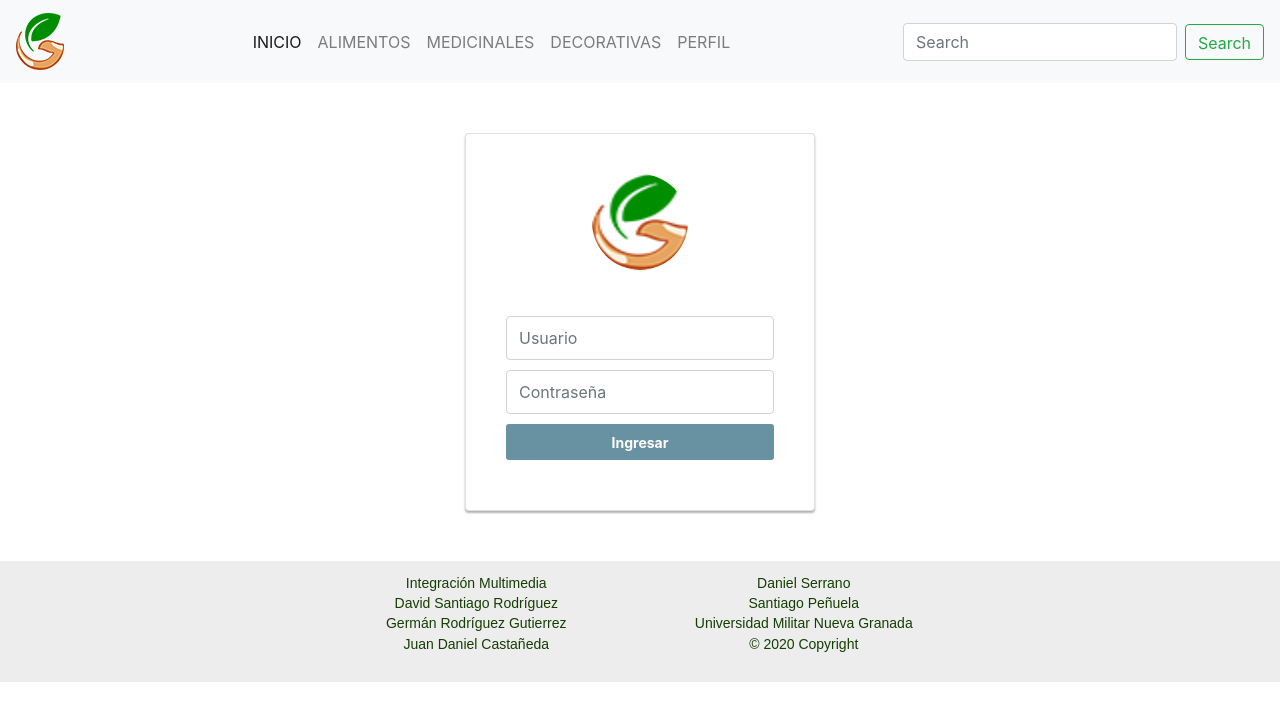
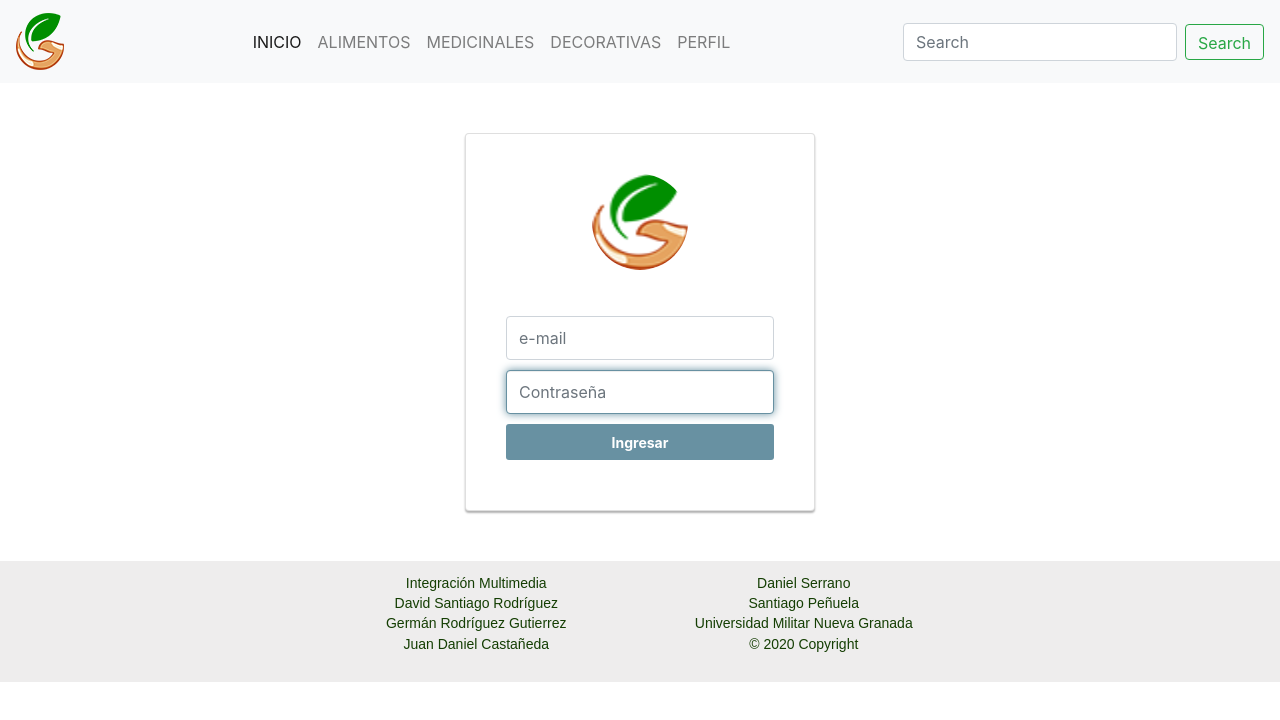
Before and after one commit to tiopobre/Grandi, a Next.js app: page /Login in a window 1280 px wide. Shown: the top 720 px of the page. Built offline with nearby package versions, Linux system fonts and the light colour scheme; no server answers; a web font is replaced by a local one.

Commit message:
haciendo autentificación de usuario

```diff
--- a/components/Layaout/header.jsx
+++ b/components/Layaout/header.jsx
@@ -1,8 +1,10 @@
-import React from 'react';
+import React, {useContext} from 'react';
 import Buscador from '../UI/buscador'
 import Navegacion from './navegacion'
 import Link from 'next/link'
+import {FirebaseContext} from '../../firebase' // context
 const Header = () => {
+    const {user,firebase} = useContext(FirebaseContext);
     return (
 
         <header id="header">
--- a/firebase/firebase.js
+++ b/firebase/firebase.js
@@ -20,6 +20,9 @@ class Firebase{
         return await nuevoUsuario.user.updateProfile({displayName : nombre})
     }
 
+    async login(email,password){
+        return await this.auth.signInWithEmailAndPassword(email,password);
+    }
 }
 
 const firebase = new Firebase();
--- /dev/null
+++ b/hooks/useAutenticacion.jsx
@@ -0,0 +1,19 @@
+import React, {useState, useEffect } from 'react';
+import firebase from '../firebase';
+
+const useAutentificacion = () => {
+    const [usuarioAutenticado, setUsuarioAutenticado] = useState (null);
+    useEffect(()=>{
+        const unsuscribe = firebase.auth.onAuthStateChanged(usuario =>{
+            if( usuario  ){
+                setUsuarioAutenticado(usuario);
+            } else {
+                setUsuarioAutenticado(null);
+            }
+        });
+        return () => unsuscribe();
+    }, []);
+    return usuarioAutenticado;
+}
+
+export default useAutentificacion;
--- a/pages/Login.jsx
+++ b/pages/Login.jsx
@@ -1,20 +1,74 @@
-import React from 'react';
+import React, { useState } from 'react';
 import Layaout from '../components/Layaout/layaout'
 import Footer from '../components/Layaout/footer';
-import Link from 'next/link'
+import Router from 'next/router'
+import firebase from '../firebase';
+//validaciones
+import useValidacion from '../hooks/useValidacion'
+import validarLogin from '../validacion/validarLogin'
+// State Inicial
+const STATE_INICIAL = {
+    email: '',
+    password: ''
+}
 
 const Login = () => {
+    const {valores, errores, handleChange, handleSubmit,} =  useValidacion(STATE_INICIAL, validarLogin, iniciasSesion)
+    const {email, password} = valores;
+
+    async function iniciasSesion (){
+        try {
+            await firebase.login(email,password);
+            Router.push('/');
+        } catch (error) {
+            console.error('Hubo un error al autenticar', error.message);
+            //guardarError
+        }
+    }
     return (
         <Layaout>
       <div className="container">
         <div className="card card-container login">
           <img id="profile-img" className="profile-img-card" src="static/imgs/LOGO_GRANDI.png" />
           <p id="profile-name" className="profile-name-card" />
-          <form className="form-signin">
-            <span id="reauth-email" className="reauth-email" />
-            <input type="email" id="inputEmail" className="form-control" placeholder="Usuario" required autofocus />
-            <input type="password" id="inputPassword" className="form-control" placeholder="Contraseña" required />
-            <button className="btn btn-lg btn-primary btn-block btn-signin" type="submit">Ingresar</button>
+
+          <form
+          className="form-signin"
+          onSubmit = {handleSubmit}
+          >
+            <span
+            id="reauth-email"
+            className="reauth-email" />
+
+            <input
+                name = "email"
+                type="email"
+                id="inputEmail"
+                className="form-control"
+                placeholder="e-mail"
+                required autoFocus
+
+                value ={email}
+                onChange ={handleChange}
+            />
+            {errores.email && <p>{errores.email}</p>}
+            <input
+                name = "password"
+                type="password"
+                id="inputPassword"
+                className="form-control"
+                placeholder="Contraseña"
+                required autoFocus
+
+                value ={password}
+                onChange ={handleChange}
+            />
+           {errores.email && <p>{errores.password}</p>}
+            <button
+                className="btn btn-lg btn-primary btn-block btn-signin"
+                type="submit"
+                value= "login"
+            >Ingresar</button>
           </form>
         </div>
       </div>
--- a/pages/_app.js
+++ b/pages/_app.js
@@ -1,12 +1,15 @@
 import App from 'next/app';
 import firebase, {FirebaseContext} from '../firebase';
+import useAutentificacion from '../hooks/useAutenticacion';
 const MyApp = props => {
-
+    const usuario = useAutentificacion();
+    console.log(usuario);
     const {Component, pageProps} = props;
     return(
         <FirebaseContext.Provider
             value={{
-                firebase
+                firebase,
+                usuario
             }}
         >
             <Component{...pageProps}/>
--- a/pages/crear-cuenta.jsx
+++ b/pages/crear-cuenta.jsx
@@ -25,7 +25,7 @@ const crearCuenta = () => {
         try{
             await firebase.registrar(nombre, email, password);
         }catch(error){
-            console.error('Hubo un error al crear el usuario', error);
+            console.error('Hubo un error al crear el usuario', error.message);
         }
     }
     return (
--- /dev/null
+++ b/validacion/validarLogin.jsx
@@ -0,0 +1,17 @@
+export default function validarCrearCuenta(valores){
+    let errores = {};
+
+    // validar el e-mail de usuario
+    if(!valores.email){
+        errores.email = "El e-mail es obligtorio"
+    }
+    else if(!/^[A-Z0-9._%+-]+@[A-Z-9.-]+\.[A-Z]{2,}$/i.test(valores.email)){
+        errores.email = "El e-mail no es valido"
+    }
+
+    // validar el password
+    if(!valores.password){
+        errores.password = "El Password es obligtorio"
+    }
+    return errores;
+}
```
